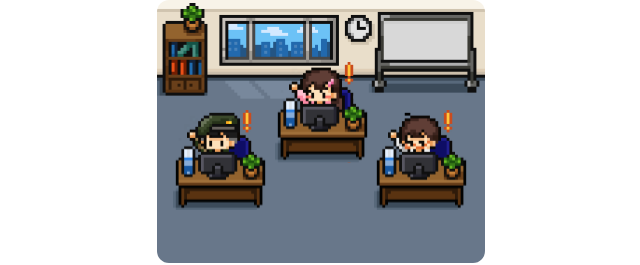
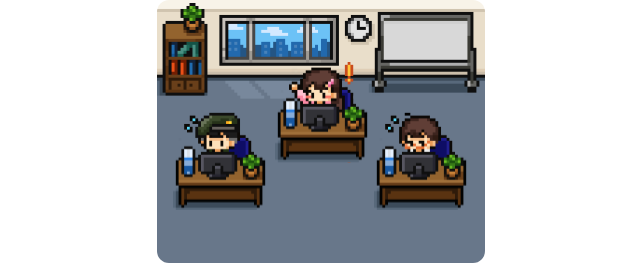
Before and after one commit to Team-BRIFO/BRIFO-front, a React (Vite) app: page /office in a window 1280 px wide. Shown: the part 122-387 px from the top of the page, without its empty margins (319-959 px from the left). Built offline with nearby package versions, Linux system fonts and the light colour scheme.

Commit message:
fix: 사무실 에이전트 상태를 모든 아이템 기준으로 집계하도록 수정

```diff
--- a/src/pages/OfficePage/OfficePage.tsx
+++ b/src/pages/OfficePage/OfficePage.tsx
@@ -46,14 +46,16 @@ export function OfficePage() {
 
         {/* 오피스 일러스트 + 캐릭터 */}
         <Office
-          agentStatusMap={
-            items.length > 0
-              ? items[0].agents.reduce<AgentStatusMap>((acc, agent) => {
-                  acc[agent.agentType.toUpperCase() as Uppercase<AgentType>] = agent.status
-                  return acc
-                }, {})
-              : {}
-          }
+          agentStatusMap={items.reduce<AgentStatusMap>((acc, item) => {
+            item.agents.forEach((agent) => {
+              const key = agent.agentType.toUpperCase() as Uppercase<AgentType>
+              const current = acc[key]
+              if (current !== 'ANALYZING' && current !== 'PENDING') {
+                acc[key] = agent.status
+              }
+            })
+            return acc
+          }, {})}
         />
 
         {/* 진행사항 섹션 */}
```
